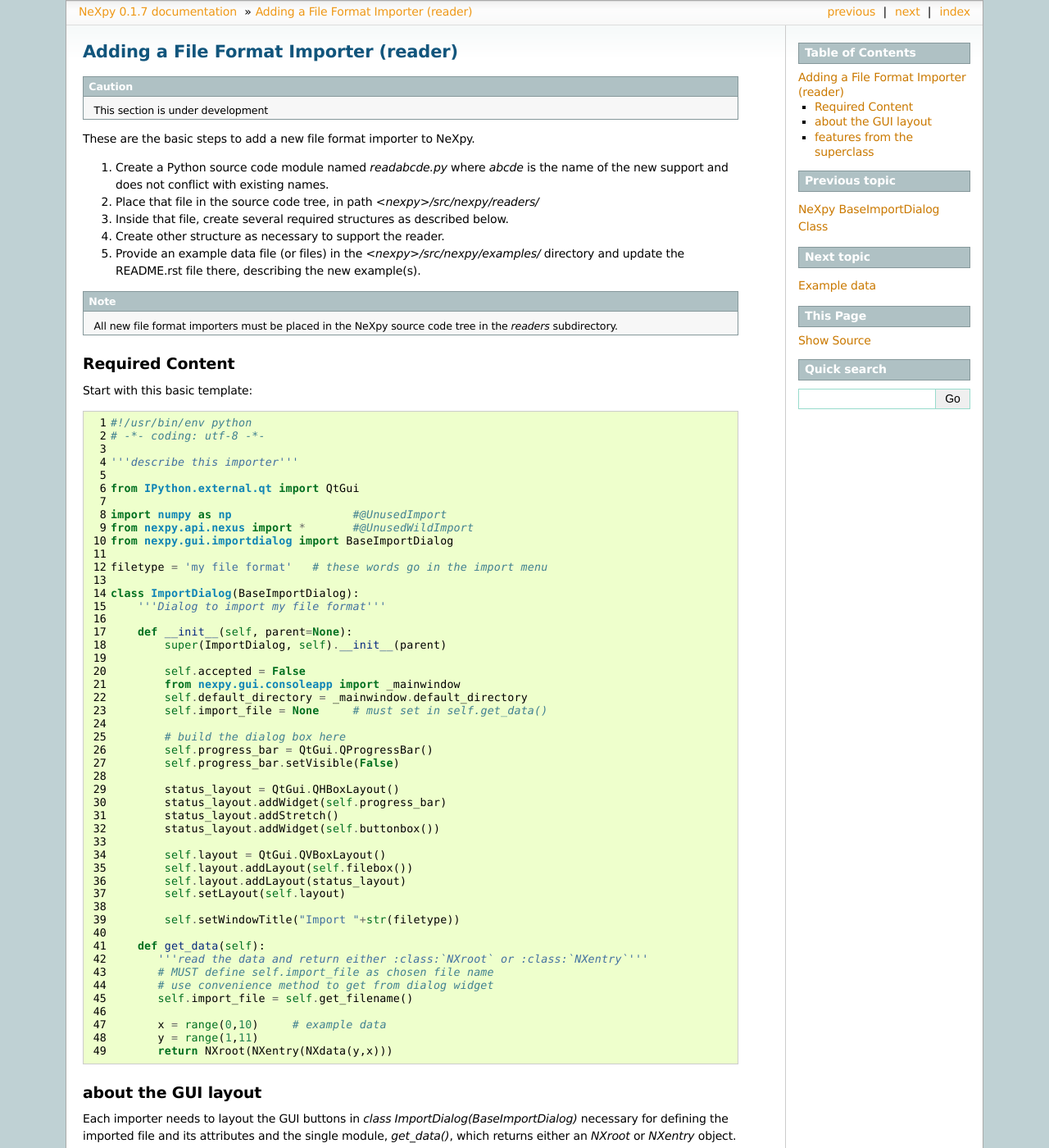
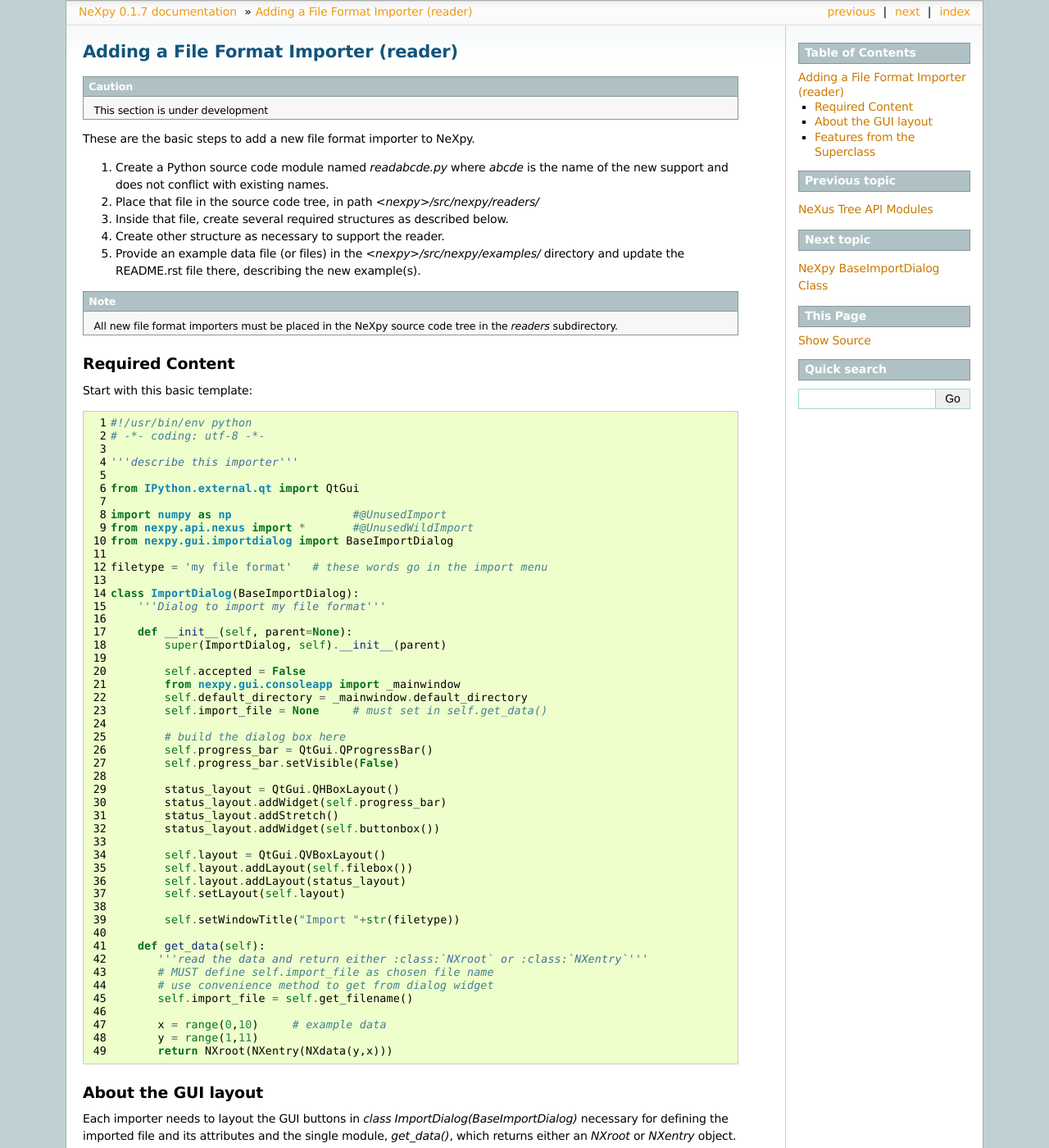
Before and after one commit to nexpy/nexpy, a Sphinx documentation site: the page built from doc/source/readers.rst, in a window 1280 px wide and 1400 px high. Shown: the whole window at 82% size. Built offline with Sphinx 7.4.7, drawn with Linux system fonts in a browser that asks for light colours; some of the changed text lies outside the part shown.

Commit message:
Updated documentation

```diff
--- a/README.rst
+++ b/README.rst
@@ -73,8 +73,8 @@
 Additional functionality is provided by other external Python packages.
 Least-squares fitting requires Matt Newville's least-squares fitting package,
 `lmfit-py <http://newville.github.io/lmfit-py>`_. Importers may also require
-libraries to read the imported files in their native format, *e.g.*, `PySpec
-<http://pyspec.sourceforge.net>`_ for reading SPEC files.
+libraries to read the imported files in their native format, *e.g.*, `spec2nexus
+<http://spec2nexus.readthedocs.org/>`_ for reading SPEC files.
 
 From v0.1.2, a new package for reading floating point TIFF files, tifffile,
 written by `Christoph Gohlke <http://www.lfd.uci.edu/~gohlke/>`_, has been
--- a/doc/source/index.rst
+++ b/doc/source/index.rst
@@ -27,8 +27,8 @@
    pythongui
    pythonshell
    treeapi
+   readers
    importdialog
-   readers
    example_data
 
 Indices and tables
--- a/doc/source/readers.rst
+++ b/doc/source/readers.rst
@@ -79,18 +79,15 @@
           y = range(1,11)
           return NXroot(NXentry(NXdata(y,x)))
 
-about the GUI layout
+About the GUI layout
 --------------------
 
-Each importer needs to layout the GUI buttons
-in *class ImportDialog(BaseImportDialog)*
-necessary for defining the imported file
-and its attributes and the single module,
-*get_data()*, which returns either
-an *NXroot* or *NXentry* object.
-This will be added to the NeXpy tree.
+Each importer needs to layout the GUI buttons in
+*class ImportDialog(BaseImportDialog)* necessary for defining the imported file
+and its attributes and the single module, *get_data()*, which returns either
+an *NXroot* or *NXentry* object. This will be added to the NeXpy tree.
 
-features from the superclass
+Features from the Superclass
 ----------------------------
 
 Two GUI convenience elements are provided from the superclass
```
Also changed, not shown: doc/source/favicon.ico (added).
